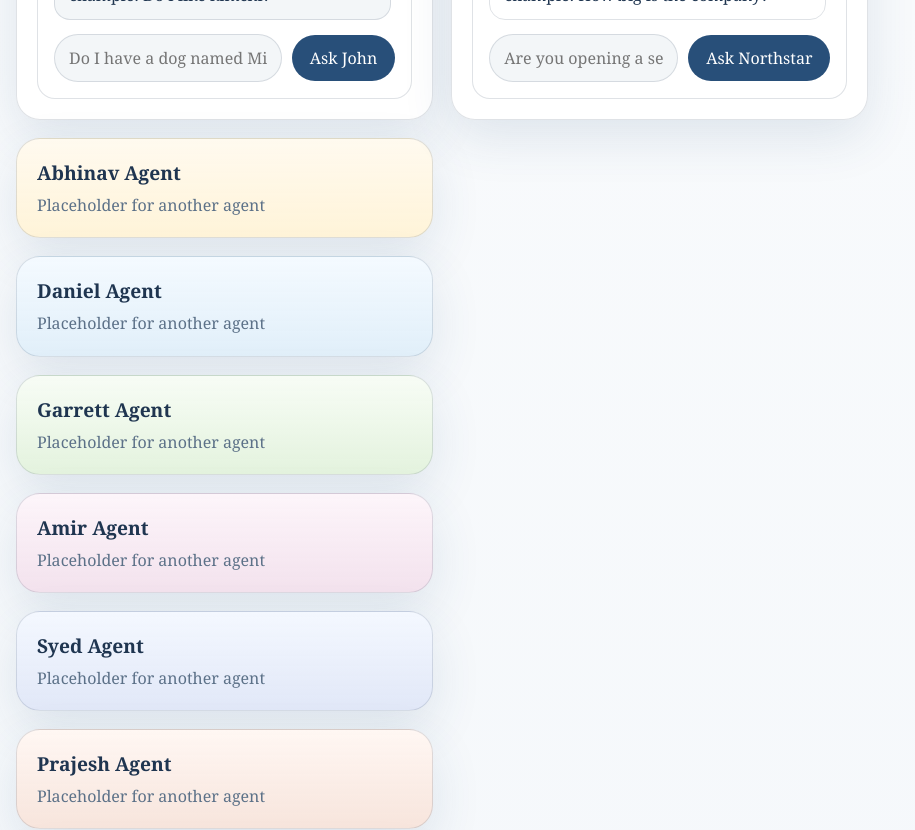
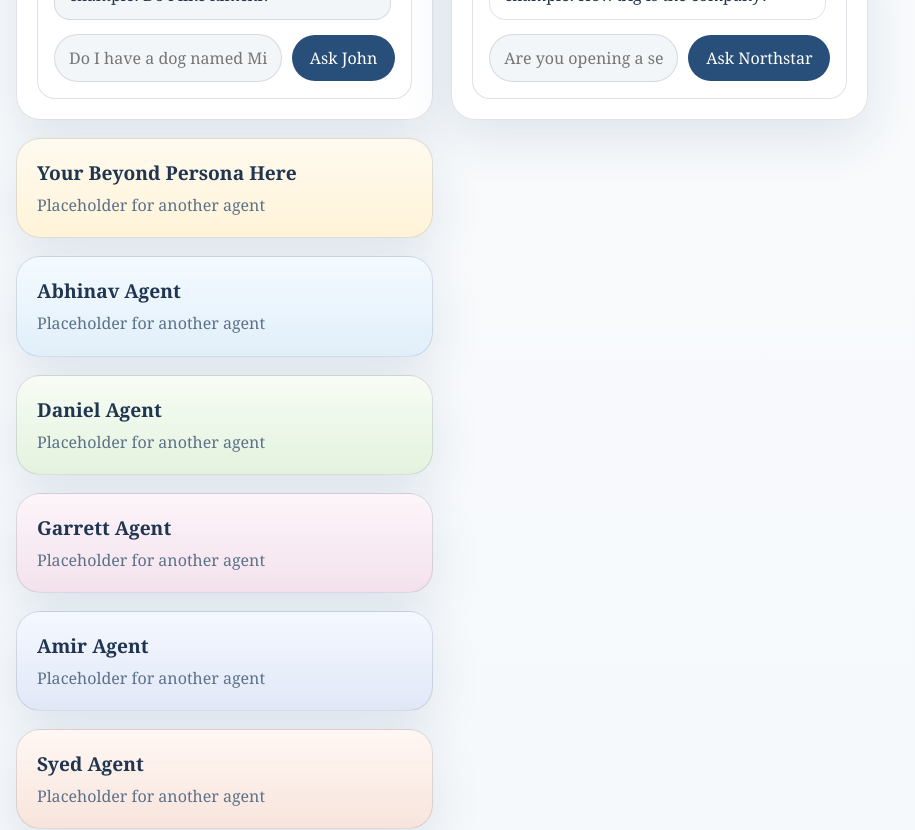
Before and after one commit to nispoe/beyondresume, a Next.js app: page / in a window 1280 px wide. Shown: the part 1980-2810 px from the top of the page, without its empty margins (0-915 px from the left). Built offline with nearby package versions, Linux system fonts and the light colour scheme.

Commit message:
Add Beyond Persona placeholder card

```diff
--- a/app/page.tsx
+++ b/app/page.tsx
@@ -646,8 +646,15 @@ export default function HomePage() {
               </div>
             </section>
 
+            <section className="panel placeholderAgentPanel placeholderTone-1">
+              <div className="panelHeader">
+                <h2>Your Beyond Persona Here</h2>
+                <p>Placeholder for another agent</p>
+              </div>
+            </section>
+
             {placeholderAgents.map((agentName, index) => (
-              <section className={`panel placeholderAgentPanel placeholderTone-${index + 1}`} key={agentName}>
+              <section className={`panel placeholderAgentPanel placeholderTone-${index + 2}`} key={agentName}>
                 <div className="panelHeader">
                   <h2>{agentName} Agent</h2>
                   <p>Placeholder for another agent</p>
```
